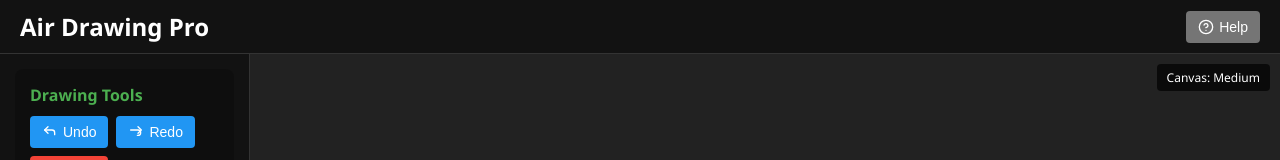
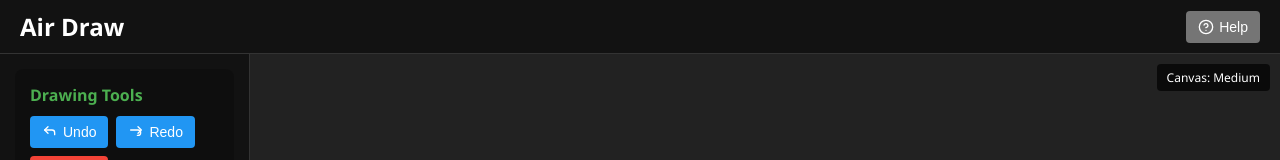
Before and after one commit to Mhmdrza/thread-simple, a plain HTML site: page airdraw.html in a window 1280 px wide. Shown: the top 160 px of the page. Drawn offline with Linux system fonts and the light colour scheme.

Commit message:
data: change name

```diff
--- a/airdraw.html
+++ b/airdraw.html
@@ -3,7 +3,7 @@
 <head>
     <meta charset="UTF-8">
     <meta name="viewport" content="width=device-width, initial-scale=1.0">
-    <title>Air Drawing Pro - Finger Tracking</title>
+    <title>Air Drawing - Finger Tracking</title>
     <style>
         :root {
             --primary: #4CAF50;
@@ -356,7 +356,7 @@
 </head>
 <body>
     <div class="header">
-        <div class="title">Air Drawing Pro</div>
+        <div class="title">Air Draw</div>
         <div class="btn-group">
             <button id="helpBtn" class="btn-neutral">
                 <svg width="16" height="16" viewBox="0 0 24 24" fill="none" stroke="currentColor" stroke-width="2" stroke-linecap="round" stroke-linejoin="round">
```
